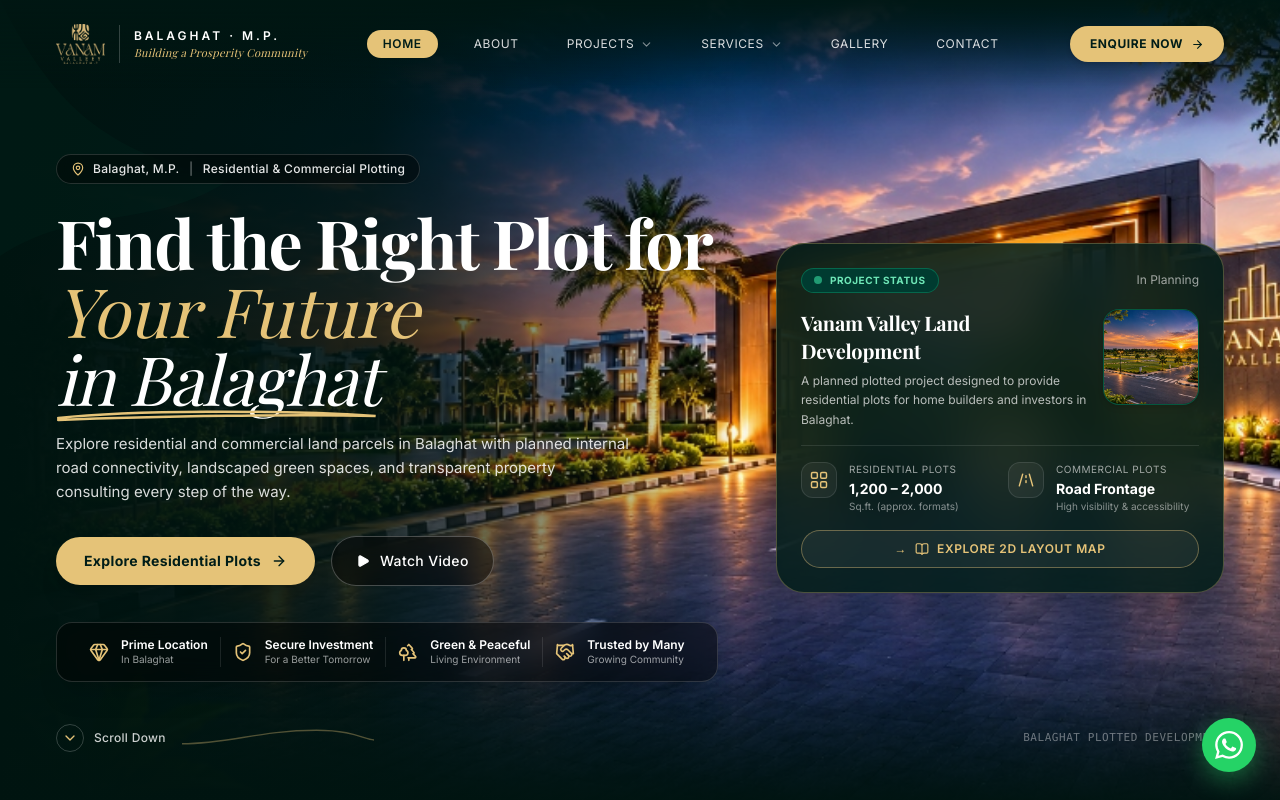
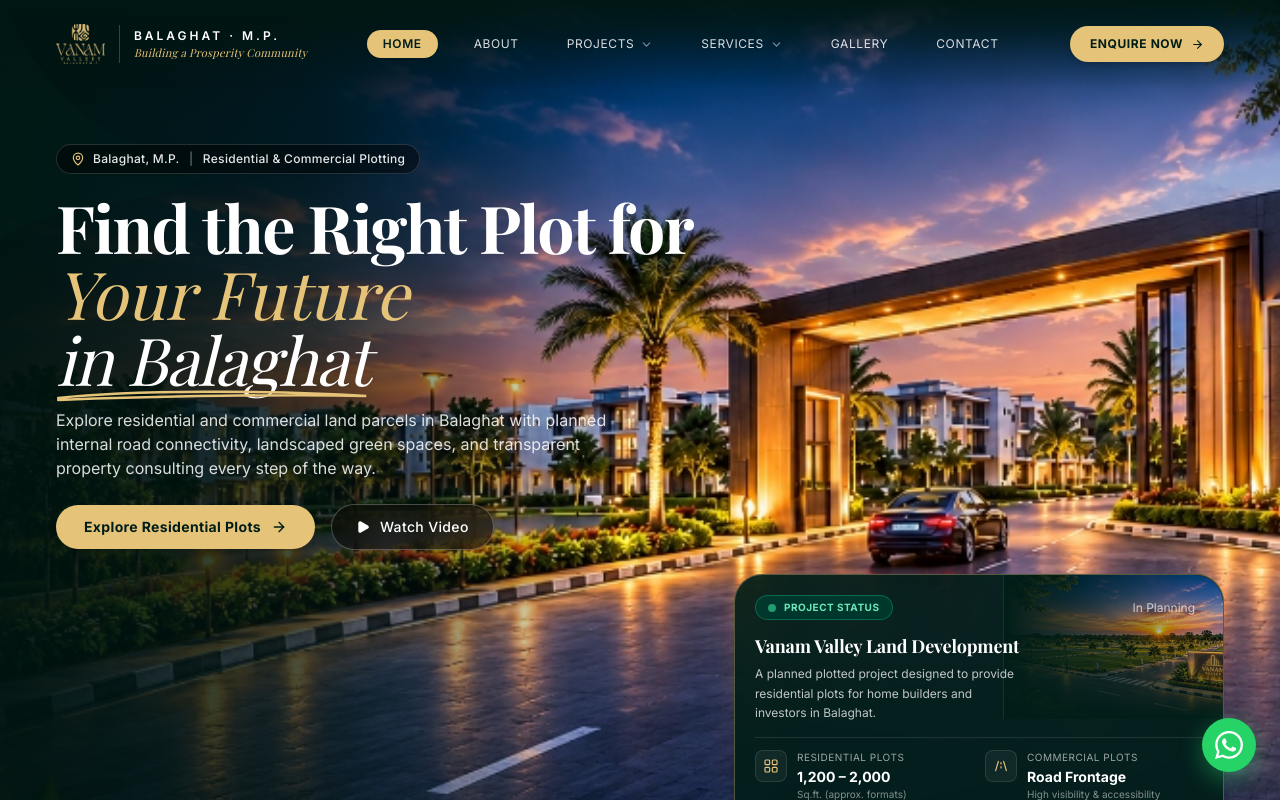
Before and after one commit to Yatin2505/Vanam-Valley, a React (Vite) app: page / in a window 1280 px wide. Shown: the top 800 px of the page. Built offline with nearby package versions, Linux system fonts and the light colour scheme; a web font is replaced by a local one.

Commit message:
feat(hero): align project status card exactly in right-bottom corner with integrated visual accent, keeping car and entrance arch 100% visible

```diff
--- a/src/pages/Home/HeroSection.jsx
+++ b/src/pages/Home/HeroSection.jsx
@@ -1,7 +1,7 @@
 // src/pages/Home/HeroSection.jsx
-// Strict Visual Reference Implementation matching uploaded designs
-// Background: Vanam Valley Grand Entrance Sunset (Image 1)
-// Layout & Composition: Editorial Real Estate Hero (Image 2)
+// Exact Visual Reference Implementation matching reference image & background
+// Background: Vanam Valley Grand Entrance Arch, Sunset, Car & Monument (100% Unobstructed)
+// Layout: Left Editorial Copy, Bottom-Left 4-Feature Strip, Right-Bottom Pinned Project Status Box
 
 import React, { useState } from 'react';
 import { Link } from 'react-router-dom';
@@ -34,49 +34,46 @@ const HeroSection = () => {
     if (el) {
       el.scrollIntoView({ behavior: 'smooth' });
     } else {
-      // Fallback scroll down to projects section if masterplan anchor is elsewhere
       const fallback = document.getElementById('projects-section') || document.getElementById('overview-section');
       if (fallback) fallback.scrollIntoView({ behavior: 'smooth' });
     }
   };
 
   return (
-    <section className="relative min-h-[92vh] lg:min-h-screen flex flex-col justify-between overflow-hidden bg-[#001713] pt-28 sm:pt-32 pb-8 sm:pb-12 px-5 sm:px-8 lg:px-14">
+    <section className="relative min-h-screen flex flex-col justify-between overflow-hidden bg-[#001713] pt-28 sm:pt-32 pb-5 px-5 sm:px-8 lg:px-14">
 
       {/* ── Background: Genuine Vanam Valley Entrance Sunset ── */}
       <div className="absolute inset-0 z-0 overflow-hidden pointer-events-none select-none">
         <img
           src="/images/hero/vanam-hero-background.jpg"
           alt="Vanam Valley Grand Entrance Arch and Plotted Development in Balaghat"
-          className="w-full h-full object-cover object-[center_right] md:object-center transform scale-[1.01]"
+          className="w-full h-full object-cover object-[62%_center] md:object-[60%_center] lg:object-center transform scale-[1.01]"
           loading="eager"
         />
 
         {/*
           Directional Gradients:
-          Deep emerald-black fade on left to ensure absolute text crispness,
-          while preserving entrance archway, illuminated road, and sunset sky on right.
+          Ensures absolute text legibility on the left,
+          while leaving the center car, open road, entrance archway, and Vanam Valley sign 100% clearly visible.
         */}
-        <div className="absolute inset-y-0 left-0 w-full md:w-3/5 lg:w-[58%] bg-gradient-to-r from-[#001410] via-[#001410]/85 to-transparent z-[1]" />
-        <div className="absolute top-0 inset-x-0 h-32 bg-gradient-to-b from-[#001410]/80 via-[#001410]/30 to-transparent z-[1]" />
-        <div className="absolute bottom-0 inset-x-0 h-36 bg-gradient-to-t from-[#001410]/95 via-[#001410]/50 to-transparent z-[1]" />
+        <div className="absolute inset-y-0 left-0 w-full sm:w-3/5 lg:w-[48%] bg-gradient-to-r from-[#001410]/95 via-[#001410]/70 to-transparent z-[1]" />
+        <div className="absolute top-0 inset-x-0 h-28 bg-gradient-to-b from-[#001410]/80 via-[#001410]/25 to-transparent z-[1]" />
+        <div className="absolute bottom-0 inset-x-0 h-32 bg-gradient-to-t from-[#001410]/90 via-[#001410]/35 to-transparent z-[1]" />
 
-        {/* Ambient Top & Bottom Foliage Framing Accents (Organic Silhouette) */}
-        <div className="absolute top-0 left-0 w-48 sm:w-64 h-48 sm:h-64 opacity-40 pointer-events-none z-[2]">
+        {/* Ambient Top & Bottom Foliage Silhouette Accents */}
+        <div className="absolute top-0 left-0 w-48 sm:w-60 h-48 sm:h-60 opacity-30 pointer-events-none z-[2]">
           <svg viewBox="0 0 200 200" fill="none" className="w-full h-full text-emerald-950">
             <path d="M0 0C40 80 80 120 180 140C120 180 60 160 0 200V0Z" fill="currentColor" opacity="0.6" />
           </svg>
         </div>
       </div>
 
-      {/* ── Main Two-Column Hero Stage ── */}
-      <div className="relative z-10 max-w-7xl w-full mx-auto my-auto pt-6 pb-6 grid grid-cols-1 lg:grid-cols-12 gap-8 lg:gap-10 items-center">
-
-        {/* ── Left Column: Editorial Content & Conversion Triggers ── */}
-        <div className="lg:col-span-7 xl:col-span-7 text-left">
+      {/* ── Top-Left Editorial Copy: Clean & Legible ── */}
+      <div className="relative z-10 max-w-7xl w-full mx-auto text-left pt-2 sm:pt-4">
+        <div className="max-w-2xl lg:max-w-3xl">
 
           {/* Eyebrow Location Badge */}
-          <div className="inline-flex items-center gap-2 px-3.5 py-1.5 rounded-full bg-black/40 border border-white/15 backdrop-blur-md mb-6 shadow-sm">
+          <div className="inline-flex items-center gap-2 px-3.5 py-1.5 rounded-full bg-black/45 border border-white/15 backdrop-blur-md mb-5 shadow-sm">
             <MapPin className="w-3.5 h-3.5 text-[#E5C378]" />
             <span className="text-white/90 font-inter text-xs font-medium tracking-wide">
               Balaghat, M.P. <span className="text-white/40 mx-1.5">|</span> Residential &amp; Commercial Plotting
@@ -84,7 +81,7 @@ const HeroSection = () => {
           </div>
 
           {/* Monumental Editorial Headline matching strict reference */}
-          <h1 className="font-playfair font-bold text-white text-4xl sm:text-5xl md:text-6xl xl:text-[68px] leading-[1.08] tracking-tight mb-5">
+          <h1 className="font-playfair font-bold text-white text-4xl sm:text-5xl md:text-6xl xl:text-[66px] leading-[1.08] tracking-tight mb-4">
             Find the Right Plot for <br />
             <span className="italic font-normal text-[#E5C378] font-playfair tracking-normal">
               Your Future
@@ -109,16 +106,16 @@ const HeroSection = () => {
           </h1>
 
           {/* Subtitle Description */}
-          <p className="font-inter text-white/85 text-sm sm:text-base md:text-[15px] font-normal leading-relaxed mb-8 max-w-xl">
+          <p className="font-inter text-white/85 text-sm sm:text-base font-normal leading-relaxed mb-6 max-w-xl">
             Explore residential and commercial land parcels in Balaghat with planned internal road connectivity, landscaped green spaces, and transparent property consulting every step of the way.
           </p>
 
           {/* Two Prominent Action Buttons */}
-          <div className="flex flex-wrap items-center gap-4 mb-9">
+          <div className="flex flex-wrap items-center gap-4">
             {/* Primary Action: Gold Filled Pill */}
             <Link
               to="/projects/residential"
-              className="inline-flex items-center justify-center gap-2.5 px-7 py-3.5 rounded-full bg-[#E5C378] hover:bg-[#F5DA98] text-[#001D18] font-inter font-bold text-xs sm:text-sm tracking-wide transition-all duration-300 shadow-xl hover:-translate-y-0.5 active:translate-y-0"
+              className="inline-flex items-center justify-center gap-2.5 px-7 py-3 rounded-full bg-[#E5C378] hover:bg-[#F5DA98] text-[#001D18] font-inter font-bold text-xs sm:text-sm tracking-wide transition-all duration-300 shadow-xl hover:-translate-y-0.5 active:translate-y-0"
             >
               <span>Explore Residential Plots</span>
               <ArrowRight className="w-4 h-4" />
@@ -128,18 +125,26 @@ const HeroSection = () => {
             <button
               type="button"
               onClick={() => setVideoModalOpen(true)}
-              className="inline-flex items-center justify-center gap-2.5 px-6 py-3.5 rounded-full bg-black/45 hover:bg-black/60 backdrop-blur-md border border-white/25 text-white font-inter font-medium text-xs sm:text-sm tracking-wide transition-all duration-300 hover:border-[#E5C378]/70 hover:-translate-y-0.5"
+              className="inline-flex items-center justify-center gap-2.5 px-6 py-3 rounded-full bg-black/45 hover:bg-black/60 backdrop-blur-md border border-white/25 text-white font-inter font-medium text-xs sm:text-sm tracking-wide transition-all duration-300 hover:border-[#E5C378]/70 hover:-translate-y-0.5"
             >
               <Play className="w-3.5 h-3.5 fill-white text-white" />
               <span>Watch Video</span>
             </button>
           </div>
 
-          {/* 4-Item Horizontal Value Proposition Strip */}
-          <div className="inline-flex flex-wrap sm:flex-nowrap items-center divide-y sm:divide-y-0 sm:divide-x divide-white/10 bg-black/45 border border-white/15 backdrop-blur-md rounded-2xl p-3 sm:px-5 sm:py-3.5 shadow-xl max-w-2xl">
+        </div>
+      </div>
+
+      {/* ── Lower Area: Bottom Row with 4-Feature Strip on Left & Project Status Box in Right-Bottom ── */}
+      {/* Positioned at the very bottom so the entire center (road, car, arch, sign) remains unobstructed */}
+      <div className="relative z-10 max-w-7xl w-full mx-auto mt-auto pt-6 pb-2 flex flex-col lg:flex-row items-end justify-between gap-6">
+
+        {/* Left: 4-Item Horizontal Value Proposition Strip */}
+        <div className="w-full lg:w-auto">
+          <div className="inline-flex flex-wrap sm:flex-nowrap items-center divide-y sm:divide-y-0 sm:divide-x divide-white/10 bg-black/45 border border-white/15 backdrop-blur-md rounded-2xl p-2.5 sm:px-4 sm:py-3 shadow-xl max-w-2xl">
             {/* Value 1 */}
-            <div className="flex items-center gap-3 px-3 py-2 sm:py-0 w-1/2 sm:w-auto">
-              <Gem className="w-5 h-5 text-[#E5C378] flex-shrink-0" />
+            <div className="flex items-center gap-2.5 px-3 py-1.5 sm:py-0 w-1/2 sm:w-auto">
+              <Gem className="w-4 h-4 text-[#E5C378] flex-shrink-0" />
               <div className="text-left">
                 <div className="text-xs font-inter font-semibold text-white leading-tight">Prime Location</div>
                 <div className="text-[10px] font-inter text-white/60">In Balaghat</div>
@@ -147,8 +152,8 @@ const HeroSection = () => {
             </div>
 
             {/* Value 2 */}
-            <div className="flex items-center gap-3 px-3 py-2 sm:py-0 w-1/2 sm:w-auto">
-              <ShieldCheck className="w-5 h-5 text-[#E5C378] flex-shrink-0" />
+            <div className="flex items-center gap-2.5 px-3 py-1.5 sm:py-0 w-1/2 sm:w-auto">
+              <ShieldCheck className="w-4 h-4 text-[#E5C378] flex-shrink-0" />
               <div className="text-left">
                 <div className="text-xs font-inter font-semibold text-white leading-tight">Secure Investment</div>
                 <div className="text-[10px] font-inter text-white/60">For a Better Tomorrow</div>
@@ -156,8 +161,8 @@ const HeroSection = () => {
             </div>
 
             {/* Value 3 */}
-            <div className="flex items-center gap-3 px-3 py-2 sm:py-0 w-1/2 sm:w-auto">
-              <Trees className="w-5 h-5 text-[#E5C378] flex-shrink-0" />
+            <div className="flex items-center gap-2.5 px-3 py-1.5 sm:py-0 w-1/2 sm:w-auto">
+              <Trees className="w-4 h-4 text-[#E5C378] flex-shrink-0" />
               <div className="text-left">
                 <div className="text-xs font-inter font-semibold text-white leading-tight">Green &amp; Peaceful</div>
                 <div className="text-[10px] font-inter text-white/60">Living Environment</div>
@@ -165,57 +170,60 @@ const HeroSection = () => {
             </div>
 
             {/* Value 4 */}
-            <div className="flex items-center gap-3 px-3 py-2 sm:py-0 w-1/2 sm:w-auto">
-              <Handshake className="w-5 h-5 text-[#E5C378] flex-shrink-0" />
+            <div className="flex items-center gap-2.5 px-3 py-1.5 sm:py-0 w-1/2 sm:w-auto">
+              <Handshake className="w-4 h-4 text-[#E5C378] flex-shrink-0" />
               <div className="text-left">
                 <div className="text-xs font-inter font-semibold text-white leading-tight">Trusted by Many</div>
                 <div className="text-[10px] font-inter text-white/60">Growing Community</div>
               </div>
             </div>
           </div>
-
         </div>
 
-        {/* ── Right Column: Floating Project Status & Specifications Card ── */}
-        <div className="lg:col-span-5 xl:col-span-5 flex justify-end mt-4 lg:mt-0">
-          <div className="w-full max-w-md bg-[#001D18]/85 border border-[#E5C378]/30 rounded-3xl p-5 sm:p-6 backdrop-blur-xl shadow-2xl text-left relative overflow-hidden transition-all duration-300 hover:border-[#E5C378]/55">
+        {/* Right-Bottom: Project Status Box Placed Exactly as in Reference Image ── */}
+        <div className="w-full lg:w-[470px] xl:w-[490px] flex-shrink-0">
+          <div className="w-full bg-[#001D18]/90 border border-[#E5C378]/35 rounded-3xl p-4 sm:p-5 backdrop-blur-xl shadow-2xl text-left relative overflow-hidden transition-all duration-300 hover:border-[#E5C378]/60">
+
+            {/* Panoramic Plotted Layout Visual Accent on Right Side of the Card */}
+            <div className="absolute top-0 right-0 w-[45%] h-36 overflow-hidden pointer-events-none rounded-tr-3xl">
+              <img
+                src="/images/hero/hero-plan-thumb.jpg"
+                alt="Vanam Valley Plotted Layout Preview"
+                className="w-full h-full object-cover object-center filter brightness-95"
+              />
+              {/* Directional gradients to smoothly dissolve into emerald-black card background */}
+              <div className="absolute inset-0 bg-gradient-to-r from-[#001D18] via-[#001D18]/50 to-transparent" />
+              <div className="absolute inset-0 bg-gradient-to-t from-[#001D18] via-transparent to-transparent" />
+              <div className="absolute inset-0 border-l border-emerald-500/20" />
+            </div>
 
             {/* Top Status Header */}
-            <div className="flex items-center justify-between mb-4">
-              <div className="inline-flex items-center gap-2 px-3 py-1 rounded-full bg-[#003B30] border border-emerald-500/35">
+            <div className="relative z-10 flex items-center justify-between mb-3">
+              <div className="inline-flex items-center gap-2 px-3 py-1 rounded-full bg-[#003B30]/90 border border-emerald-500/40 backdrop-blur-md">
                 <span className="w-2 h-2 rounded-full bg-emerald-400 animate-pulse" />
                 <span className="text-[10px] font-inter font-bold tracking-wider uppercase text-emerald-300">
                   Project Status
                 </span>
               </div>
-              <span className="text-white/60 font-inter text-xs">In Planning</span>
+              <span className="text-white/70 font-inter text-xs pr-2">In Planning</span>
             </div>
 
-            {/* Title + Plotted Layout Aerial Thumbnail */}
-            <div className="flex items-start gap-4 mb-4">
-              <div className="flex-1">
-                <h3 className="font-playfair font-bold text-white text-lg sm:text-xl leading-snug">
-                  Vanam Valley Land Development
-                </h3>
-                <p className="font-inter text-white/70 text-xs leading-relaxed mt-1.5">
-                  A planned plotted project designed to provide residential plots for home builders and investors in Balaghat.
-                </p>
-              </div>
-              <div className="w-20 h-20 sm:w-24 sm:h-24 rounded-2xl overflow-hidden flex-shrink-0 border border-emerald-500/30 shadow-md bg-emerald-950">
-                <img
-                  src="/images/hero/hero-plan-thumb.jpg"
-                  alt="Vanam Valley Plotted Layout Thumbnail"
-                  className="w-full h-full object-cover transform hover:scale-105 transition-transform duration-500"
-                />
-              </div>
+            {/* Title & Description */}
+            <div className="relative z-10 max-w-[270px] mb-3.5">
+              <h3 className="font-playfair font-bold text-white text-base sm:text-lg leading-snug">
+                Vanam Valley Land Development
+              </h3>
+              <p className="font-inter text-white/75 text-xs leading-relaxed mt-1">
+                A planned plotted project designed to provide residential plots for home builders and investors in Balaghat.
+              </p>
             </div>
 
             {/* Metrics & Dimensions Row */}
-            <div className="border-t border-white/10 pt-4 mb-4 grid grid-cols-2 gap-4">
+            <div className="relative z-10 border-t border-white/10 pt-3 mb-3.5 grid grid-cols-2 gap-3">
               {/* Residential Metric */}
-              <div className="flex items-start gap-3">
-                <div className="w-9 h-9 rounded-xl bg-white/5 border border-white/10 flex items-center justify-center flex-shrink-0 text-[#E5C378]">
-                  <svg className="w-5 h-5" viewBox="0 0 24 24" fill="none" stroke="currentColor" strokeWidth="1.75">
+              <div className="flex items-start gap-2.5">
+                <div className="w-8 h-8 rounded-lg bg-white/5 border border-white/10 flex items-center justify-center flex-shrink-0 text-[#E5C378]">
+                  <svg className="w-4 h-4" viewBox="0 0 24 24" fill="none" stroke="currentColor" strokeWidth="1.75">
                     <rect x="3" y="3" width="7" height="7" rx="1.5" />
                     <rect x="14" y="3" width="7" height="7" rx="1.5" />
                     <rect x="3" y="14" width="7" height="7" rx="1.5" />
@@ -224,15 +232,15 @@ const HeroSection = () => {
                 </div>
                 <div>
                   <div className="text-[10px] font-inter text-white/60 uppercase tracking-wider">Residential Plots</div>
-                  <div className="text-sm font-bold text-white font-inter mt-0.5">1,200 – 2,000</div>
+                  <div className="text-xs sm:text-sm font-bold text-white font-inter mt-0.5">1,200 – 2,000</div>
                   <div className="text-[10px] font-inter text-white/50">Sq.ft. (approx. formats)</div>
                 </div>
               </div>
 
               {/* Commercial Metric */}
-              <div className="flex items-start gap-3">
-                <div className="w-9 h-9 rounded-xl bg-white/5 border border-white/10 flex items-center justify-center flex-shrink-0 text-[#E5C378]">
-                  <svg className="w-5 h-5" viewBox="0 0 24 24" fill="none" stroke="currentColor" strokeWidth="1.75">
+              <div className="flex items-start gap-2.5">
+                <div className="w-8 h-8 rounded-lg bg-white/5 border border-white/10 flex items-center justify-center flex-shrink-0 text-[#E5C378]">
+                  <svg className="w-4 h-4" viewBox="0 0 24 24" fill="none" stroke="currentColor" strokeWidth="1.75">
                     <path d="M4 19L8 5" strokeLinecap="round" />
                     <path d="M20 19L16 5" strokeLinecap="round" />
                     <path d="M12 7V9" strokeLinecap="round" />
@@ -241,7 +249,7 @@ const HeroSection = () => {
                 </div>
                 <div>
                   <div className="text-[10px] font-inter text-white/60 uppercase tracking-wider">Commercial Plots</div>
-                  <div className="text-sm font-bold text-white font-inter mt-0.5">Road Frontage</div>
+                  <div className="text-xs sm:text-sm font-bold text-white font-inter mt-0.5">Road Frontage</div>
                   <div className="text-[10px] font-inter text-white/50">High visibility &amp; accessibility</div>
                 </div>
               </div>
@@ -251,7 +259,7 @@ const HeroSection = () => {
             <button
               type="button"
               onClick={scrollToMasterplan}
-              className="w-full py-2.5 px-4 rounded-full border border-[#E5C378]/40 bg-white/5 hover:bg-[#E5C378] text-[#E5C378] hover:text-[#001D18] font-inter text-xs font-semibold tracking-wider uppercase flex items-center justify-center gap-2 transition-all duration-300 shadow-sm"
+              className="relative z-10 w-full py-2.5 px-4 rounded-full border border-[#E5C378]/40 bg-black/40 hover:bg-[#E5C378] text-[#E5C378] hover:text-[#001D18] font-inter text-xs font-semibold tracking-wider uppercase flex items-center justify-center gap-2 transition-all duration-300 shadow-sm"
             >
               <span>→</span>
               <BookOpen className="w-3.5 h-3.5" />
@@ -262,24 +270,24 @@ const HeroSection = () => {
 
       </div>
 
-      {/* ── Bottom Anchor: Organic Wave & Scroll Indicator ── */}
-      <div className="relative z-10 max-w-7xl w-full mx-auto pt-4 flex items-center justify-between">
+      {/* ── Bottom Bar: Scroll Down & Branding ── */}
+      <div className="relative z-10 max-w-7xl w-full mx-auto pt-3 flex items-center justify-between">
 
         {/* Curved Contour Wave & Scroll Button */}
-        <div className="flex items-center gap-4">
+        <div className="flex items-center gap-3">
           <button
             type="button"
             onClick={scrollToOverview}
-            className="inline-flex items-center gap-2.5 text-xs font-inter text-white/80 hover:text-[#E5C378] transition-colors tracking-wide focus:outline-none group"
+            className="inline-flex items-center gap-2 text-xs font-inter text-white/80 hover:text-[#E5C378] transition-colors tracking-wide focus:outline-none group"
           >
-            <div className="w-7 h-7 rounded-full border border-white/20 flex items-center justify-center group-hover:border-[#E5C378] transition-colors">
-              <ChevronDown className="w-4 h-4 text-[#E5C378] group-hover:translate-y-0.5 transition-transform" />
+            <div className="w-6 h-6 rounded-full border border-white/20 flex items-center justify-center group-hover:border-[#E5C378] transition-colors">
+              <ChevronDown className="w-3.5 h-3.5 text-[#E5C378] group-hover:translate-y-0.5 transition-transform" />
             </div>
             <span className="font-medium text-xs">Scroll Down</span>
           </button>
 
           {/* Decorative subtle gold curve SVG along bottom left */}
-          <div className="hidden sm:block w-48 h-6 overflow-hidden opacity-35">
+          <div className="hidden sm:block w-40 h-5 overflow-hidden opacity-30">
             <svg viewBox="0 0 200 24" fill="none" className="w-full h-full text-[#E5C378]">
               <path d="M0 18C50 18 80 4 140 4C180 4 190 14 200 14" stroke="currentColor" strokeWidth="1.5" />
             </svg>
@@ -287,7 +295,7 @@ const HeroSection = () => {
         </div>
 
         {/* Development Location Tag */}
-        <span className="text-[11px] font-mono text-white/40 tracking-wider uppercase">
+        <span className="text-[10px] font-mono text-white/40 tracking-wider uppercase">
           Balaghat Plotted Development
         </span>
       </div>
```
